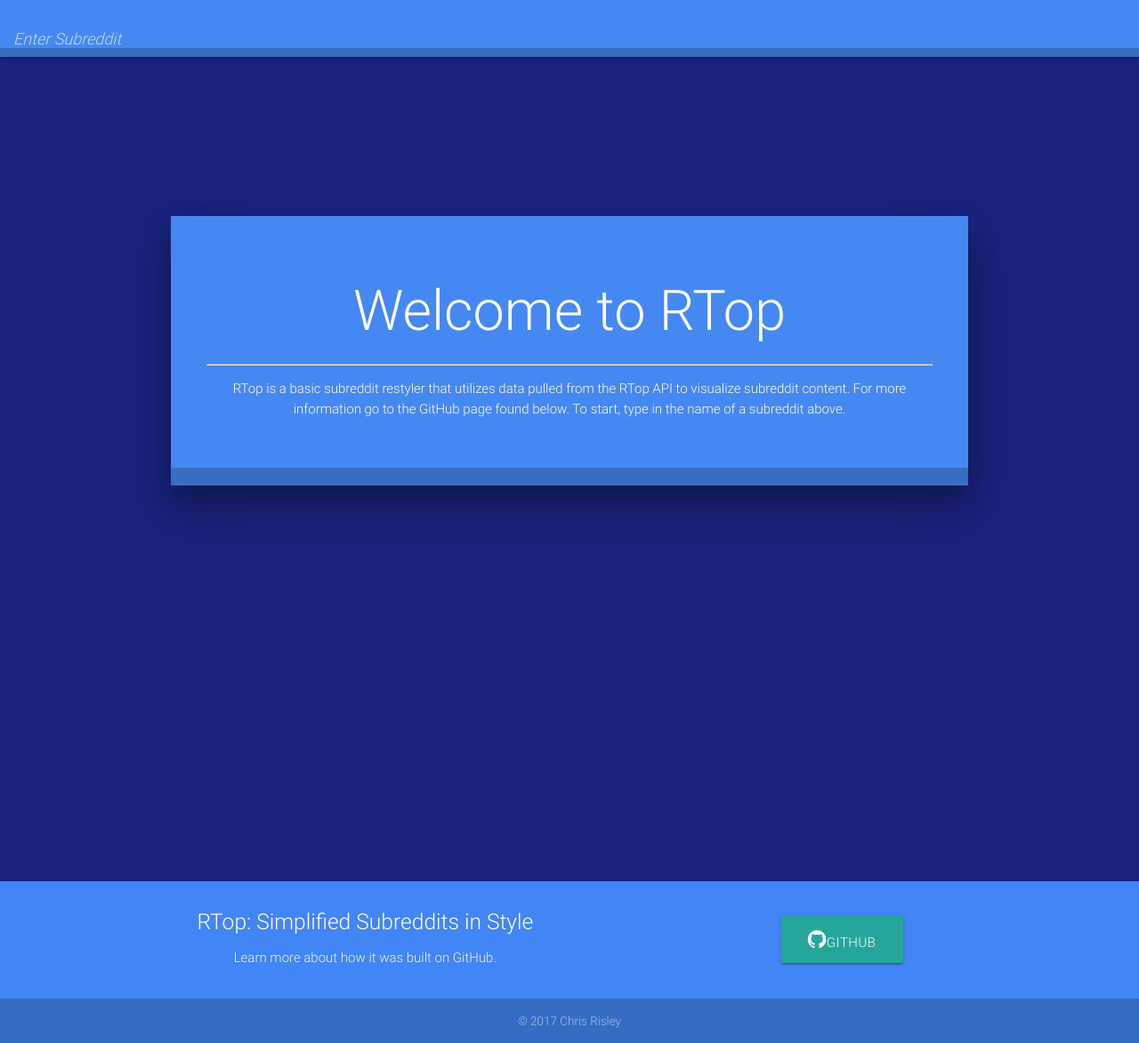
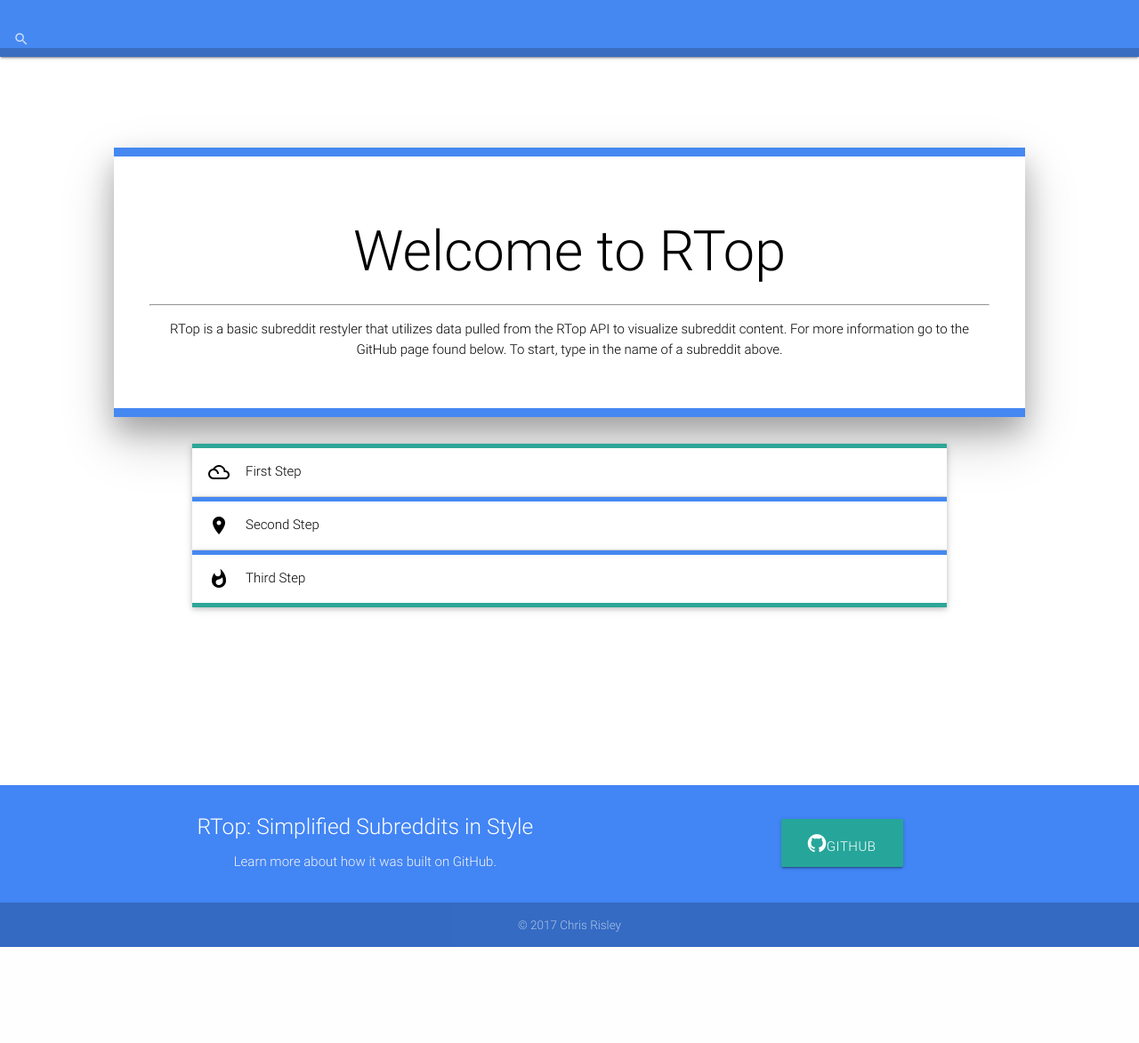
Before and after one commit to CrizR/R-Top, a Flask app: page / in a window 1280 px wide. Shown: the whole page at 89% size. After the commit the page ends 1065 px from the top, so only its background shows below. Run offline with Flask 2, Linux system fonts and the light colour scheme; some libraries are stand-ins or nearby versions.

Commit message:
Changed Footer Slightly

```diff
--- a/app.py
+++ b/app.py
@@ -112,8 +112,8 @@ def static_page(type):
     print("Listing Type:", type)
     print("Subreddit:", subreddit)
     reroute_url = request.url_root + "api/v1.0/r/" + subreddit + "/" + type + "/" + "limit=20"
-    data = requests.post(reroute_url)
-    # data = connect.get_type_post(subreddit, type, 20)
+    # data = requests.post(reroute_url) # TODO: ADD WHEN SUBMITTING (CAN'T POST TO API LOCALLY)
+    data = connect.get_type_post(subreddit, type, 20)
     headers = {'Content-Type': 'text/html'}
     return make_response(render_template('sub_view.html', subreddit = subreddit, data=data, list_type=type), 200, headers)
 
@@ -126,8 +126,8 @@ def static_page_cont(subreddit, type):
         print("Listing Type:", type)
         print("Subreddit:", new_subreddit)
         reroute_url = request.url_root + "api/v1.0/r/" + new_subreddit + "/" + type + "/" + "limit=20"
-        data = requests.post(reroute_url)
-        # data = connect.get_type_post(new_subreddit, type, 20)
+        # data = requests.post(reroute_url) # TODO: ADD WHEN SUBMITTING (CAN'T POST TO API LOCALLY)
+        data = connect.get_type_post(new_subreddit, type, 20)
         headers = {'Content-Type': 'text/html'}
         return make_response(render_template('sub_view.html', subreddit=new_subreddit, data=data, list_type=type), 200, headers)
     else:
--- a/templates/index.html
+++ b/templates/index.html
@@ -2,7 +2,7 @@
 <html lang="en">
 
 <head>
-    <link rel='shortcut icon' type='image/x-icon' href="{{ url_for('static',filename='img/reddit.png') }}" />
+    <link rel='shortcut icon' type='image/x-icon' href="{{ url_for('static',filename='img/reddit.png') }}"/>
     <meta charset="utf-8">
     <meta name="viewport" content="width=device-width, initial-scale=1, shrink-to-fit=no">
     <meta http-equiv="x-ua-compatible" content="ie=edge">
@@ -14,30 +14,39 @@
 
     <link href="https://fonts.googleapis.com/css?family=Roboto:300,400,700" rel="stylesheet">
 
+
+    <link href="https://fonts.googleapis.com/icon?family=Material+Icons" rel="stylesheet">
+
+
     <!-- Bootstrap core CSS -->
     <!--<link href="static/css/bootstrap.min.css" rel="stylesheet">-->
-    <link rel="stylesheet" type="text/css" href="{{ url_for('static',filename='css/materialize.min.css') }}">
+    <link rel="stylesheet" type="text/css" href="{{ url_for('static',filename='css/materialize.css') }}">
     <!-- Material Design Bootstrap -->
     <link rel="stylesheet" type="text/css" href="{{ url_for('static',filename='css/mdb.min.css') }}">
     <!--<link href="static/css/mdb.min.css" rel="stylesheet">-->
 
+    <script type="text/javascript">
+        $(document).ready(function () {
+            $('.collapsible').collapsible();
+        });
+
+
+    </script>
 
 </head>
 
-<body style="background-color:#1A237E";>
-
-
+<body>
 <header>
     <div class="navbar-fixed">
         <nav>
-              <div style="border-bottom: 10px solid #396DC1;background: #4588F1"
+            <div style="border-bottom: 10px solid #396DC1;background: #4588F1"
                  class="nav-wrapper">
 
                 <form action="{{ url_for('static_page', type="top") }}" method="POST">
                     <div class="input-field">
                         <input name="subreddit_chose" id="search" type="search" required>
-                        <label class="label-icon" for="search"><i style="font-size: 18px;" class="material-icons">Enter
-                            Subreddit</i></label>
+                        <label class="label-icon" for="search"><i style="font-size: 18px;"
+                                                                  class="material-icons">search</i></label>
                         <i class="material-icons">close</i>
                     </div>
                 </form>
@@ -49,28 +58,43 @@
 </header>
 
 <main>
-    <div class="container">
-        <div style="text-align: center;color: white; border-bottom: 20px solid #396DC1; background: #4588F1; margin-top: 20%; align-content: center;"
+    <div style="width:80%;" class="container">
+        <div style="text-align: center;color: black; border-top: 10px solid #4588F1; border-bottom: 10px solid #4588F1; margin-top: 10%; align-content: center;"
              class="z-depth-4">
             <div style="padding: 40px;">
                 <h1>Welcome to RTop</h1>
                 <hr>
-                <p>RTop is a basic subreddit restyler that utilizes data pulled from the RTop API to visualize subreddit content. For more information
+                <p>RTop is a basic subreddit restyler that utilizes data pulled from the RTop API to visualize subreddit
+                    content. For more information
                     go to the GitHub page found below.
                     To start, type in the name of a subreddit above.</p>
             </div>
         </div>
         <br>
-        <br>
 
     </div>
+    <article style="color: black; text-align: center" class="container">
+        <ul style="align-content: center;" class="collapsible popout" data-collapsible="accordion">
+            <li>
+                <div style="border-top: 5px solid #2DA697;" class="collapsible-header">
+                    <i class="material-icons">filter_drama</i>First Step</div>
+                <div style="background: #4588F1" class="collapsible-body"><p>Lorem ipsum dolor sit amet.</p></div>
+            </li>
+            <li>
+                <div style="border-top: 5px solid #4588F1;" class="collapsible-header"><i class="material-icons">place</i>Second Step</div>
+                <div style="background: #4588F1" class="collapsible-body"><p>Lorem ipsum dolor sit amet.</p></div>
+            </li>
+            <li>
+                <div style="border-top: 5px solid #4588F1; border-bottom: 5px solid #2DA697;" class="collapsible-header"><i class="material-icons">whatshot</i>Third Step</div>
+                <div style="background: #4588F1" class="collapsible-body"><p>Lorem ipsum dolor sit amet.</p></div>
+            </li>
+        </ul>
+    </article>
 </main>
 
 <!--Footer-->
-
-
-<footer style="margin-top: 400px; position: relative;" class="page-footer">
-     <div style="text-align:  center" class="container">
+<footer style="margin-top: 200px; position: relative;" class="page-footer">
+    <div style="text-align:  center" class="container">
         <div class="row">
             <div class="col l6 s12">
                 <h5 class="white-text">RTop: Simplified Subreddits in Style</h5>
@@ -98,6 +122,9 @@
 <!--/.Footer-->
 
 <!-- SCRIPTS -->
+<script src="{{ url_for('static',filename='js/jquery-3.1.1.js') }}"></script>
+<script type="text/javascript" src="{{ url_for('static',filename='js/materialize.min.css') }}"></script>
+<script type="text/javascript" src="{{ url_for('static',filename='js/materialize.js') }}"></script>
 
 <!-- JQuery -->
 
```
Also changed, not shown: templates/sub_view.html (+9 -7 lines).
